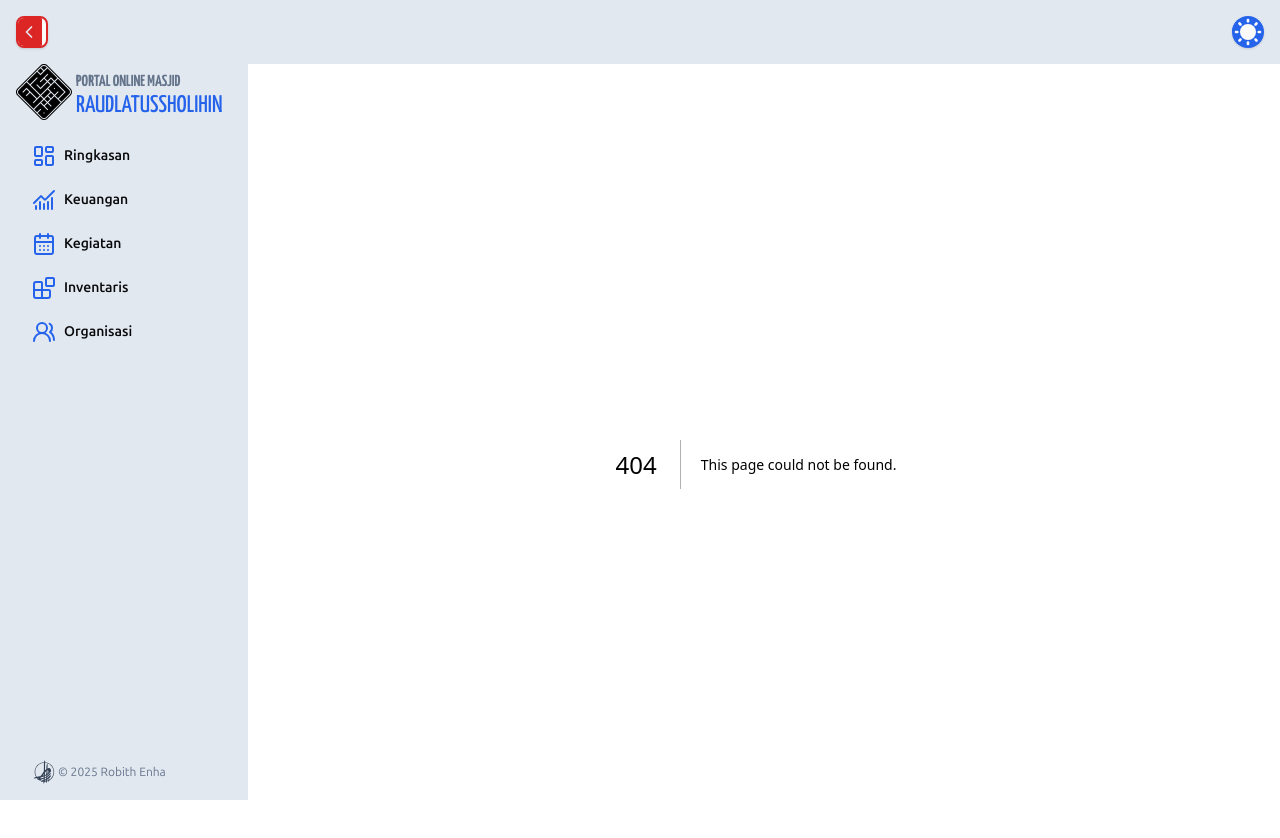
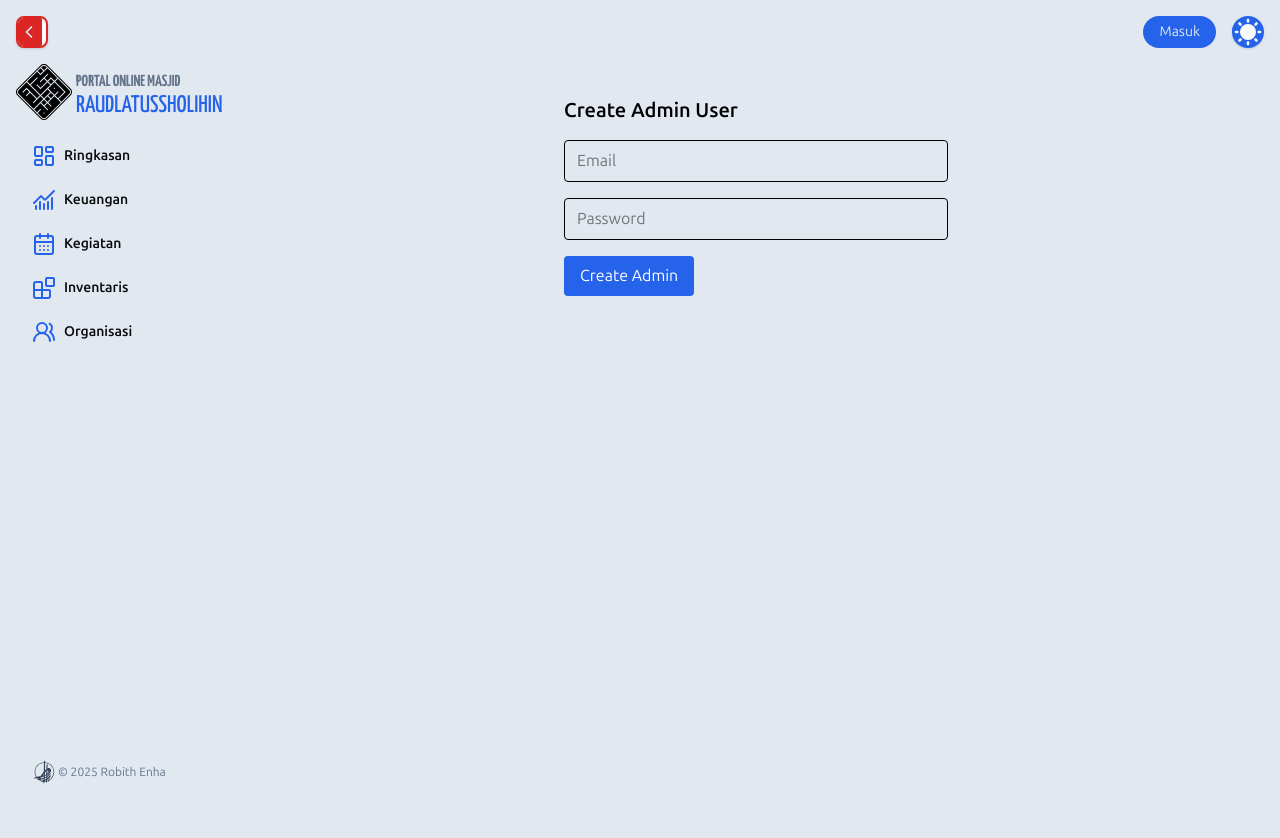
Before and after one commit to aquilaibrahimovic/platform-masjid, a Next.js app: page /setup-admin in a window 1280 px wide. Before the commit this address had no page. Shown: the top 838 px of the page. After the commit the page ends 800 px from the top, so only its background shows below. Built offline with nearby package versions, Linux system fonts and the light colour scheme; no server answers; a web font is replaced by a local one.

Commit message:
admin environment

```diff
--- a/package.json
+++ b/package.json
@@ -9,6 +9,7 @@
     "lint": "next lint"
   },
   "dependencies": {
+    "@supabase/ssr": "^0.6.1",
     "@supabase/supabase-js": "^2.51.0",
     "clsx": "^2.1.1",
     "date-fns": "^4.1.0",
--- /dev/null
+++ b/src/app/setup-admin/page.tsx
@@ -0,0 +1,49 @@
+"use client";
+
+import { useState } from "react";
+import { supabase } from "@/lib/supabase-client";
+
+export default function SetupAdmin() {
+  const [email, setEmail] = useState("");
+  const [password, setPassword] = useState("");
+  const [status, setStatus] = useState("");
+
+  const handleSignUp = async () => {
+    const { error } = await supabase.auth.signUp({
+      email,
+      password,
+    });
+    if (error) {
+      setStatus(`❌ ${error.message}`);
+    } else {
+      setStatus("✅ Sign-up successful. Now set role=admin in Supabase.");
+    }
+  };
+
+  return (
+    <div className="p-8 max-w-md mx-auto space-y-4">
+      <h1 className="text-xl font-semibold">Create Admin User</h1>
+      <input
+        className="w-full border px-3 py-2 rounded"
+        type="email"
+        placeholder="Email"
+        value={email}
+        onChange={(e) => setEmail(e.target.value)}
+      />
+      <input
+        className="w-full border px-3 py-2 rounded"
+        type="password"
+        placeholder="Password"
+        value={password}
+        onChange={(e) => setPassword(e.target.value)}
+      />
+      <button
+        className="bg-accent1b text-white px-4 py-2 rounded"
+        onClick={handleSignUp}
+      >
+        Create Admin
+      </button>
+      {status && <p className="text-sm mt-2">{status}</p>}
+    </div>
+  );
+}
--- a/src/components/Header.tsx
+++ b/src/components/Header.tsx
@@ -1,17 +1,54 @@
+"use client";
+
+import { useEffect, useState } from "react";
+import { supabase } from "@/lib/supabase-client";
 import { SidebarToggleButton, ThemeToggleButton } from "./Toggles";
-import { useTheme } from "next-themes";
 import { motion } from "motion/react";
 import { logoText } from "@/lib/constants";
 
 export default function Header() {
-  const { resolvedTheme } = useTheme();
+  const [userRole, setUserRole] = useState<string | null>(null);
+  const [showLogin, setShowLogin] = useState(false);
+  const [email, setEmail] = useState("");
+  const [password, setPassword] = useState("");
+
+  useEffect(() => {
+    const getUser = async () => {
+      const {
+        data: { user },
+      } = await supabase.auth.getUser();
+      if (user) {
+        setUserRole(user.user_metadata?.role ?? null);
+      }
+    };
+    getUser();
+  }, []);
+
+  const handleLogin = async () => {
+    const { error } = await supabase.auth.signInWithPassword({
+      email,
+      password,
+    });
+    if (error) {
+      alert(error.message);
+    } else {
+      location.reload();
+    }
+  };
+
+  const handleLogout = async () => {
+    await supabase.auth.signOut();
+    location.reload();
+  };
+
   return (
-    <div className="flex h-16 justify-between items-center px-4 gap-2 bg-background1">
-      <SidebarToggleButton />
-      <div className="relative h-14 flex-1 sm:hidden short:flex select-none">
-        <div className="w-14 h-14 scale-75 -translate-x-1.75">
+    <>
+      <div className="flex h-16 justify-between items-center px-4 gap-2 bg-background1">
+        <SidebarToggleButton />
+
+        <div className="flex-1 sm:hidden short:flex items-center gap-2">
           <motion.svg
-            key={resolvedTheme}
+            key="logo"
             width="56"
             height="56"
             viewBox="0 0 56 56"
@@ -21,7 +58,6 @@ export default function Header() {
                 "var(--color-accent2b)",
                 "var(--color-text1)",
                 "var(--color-accent1b)",
-                "var(--color-accent2a)",
               ],
             }}
             transition={{ duration: 4, repeat: Infinity }}
@@ -29,19 +65,66 @@ export default function Header() {
             <use href="/images/sprites.svg#logo-masjid" />
           </motion.svg>
         </div>
-        <div
-          className="absolute top-1 w-39 h-14 left-11 hidden sm:hidden short:flex flex-col justify-center"
-          style={{ lineHeight: 1 }}
-        >
-          <div className="font-special text-md font-bold text-text3">
-            {logoText.line1}
-          </div>
-          <div className="font-special text-2xl font-medium text-accent1b">
-            {logoText.line2}
+
+        <div className="flex gap-4">
+          {/* 👇 Login or Logout Button */}
+          {userRole === "admin" ? (
+            <button
+              onClick={handleLogout}
+              className="h-8 px-4 rounded-full bg-no text-background1 hover:bg-no/50 text-sm"
+            >
+              Keluar
+            </button>
+          ) : (
+            <button
+              onClick={() => setShowLogin(true)}
+              className="h-8 px-4 rounded-full bg-accent1b text-background1 hover:bg-accent1a text-sm"
+            >
+              Masuk
+            </button>
+          )}
+
+          <ThemeToggleButton />
+        </div>
+      </div>
+
+      {/* Login Modal */}
+      {showLogin && (
+        <div className="fixed inset-0 bg-black/40 z-50 flex items-center justify-center">
+          <div className="bg-background2 p-6 rounded-xl shadow-lg w-80 space-y-4">
+            <h2 className="text-lg font-semibold text-accent2b">Masuk Admin</h2>
+            <p>Hanya untuk pengelola aplikasi</p>
+            <input
+              type="email"
+              placeholder="Email"
+              className="w-full px-3 py-2 rounded-md border text-sm border-border bg-background1"
+              value={email}
+              onChange={(e) => setEmail(e.target.value)}
+            />
+            <input
+              type="password"
+              placeholder="Password"
+              className="w-full px-3 py-2 rounded-md border text-sm border-border bg-background1"
+              value={password}
+              onChange={(e) => setPassword(e.target.value)}
+            />
+            <div className="flex justify-end gap-2 pt-2">
+              <button
+                onClick={() => setShowLogin(false)}
+                className="text-sm px-4 py-1 rounded-md border border-border text-text2 hover:bg-background1"
+              >
+                Batal
+              </button>
+              <button
+                onClick={handleLogin}
+                className="text-sm px-4 py-1 rounded-md bg-accent1b text-background1 hover:bg-accent1a"
+              >
+                Masuk
+              </button>
+            </div>
           </div>
         </div>
-      </div>
-      <ThemeToggleButton />
-    </div>
+      )}
+    </>
   );
 }
--- /dev/null
+++ b/src/lib/supabase-client.ts
@@ -0,0 +1,6 @@
+import { createBrowserClient } from "@supabase/ssr";
+
+export const supabase = createBrowserClient(
+  process.env.NEXT_PUBLIC_SUPABASE_URL!,
+  process.env.NEXT_PUBLIC_SUPABASE_ANON_KEY!
+);
--- /dev/null
+++ b/src/lib/supabase-server.ts
@@ -0,0 +1,22 @@
+// lib/supabase-server.ts
+import { createServerClient } from "@supabase/ssr";
+import { cookies as nextCookies } from "next/headers";
+import type { CookieOptionsWithName } from "@supabase/ssr";
+
+export const createSupabaseServerClient = async () => {
+  const cookieStore = await nextCookies(); // ✅ await it!
+
+  return createServerClient(
+    process.env.NEXT_PUBLIC_SUPABASE_URL!,
+    process.env.NEXT_PUBLIC_SUPABASE_ANON_KEY!,
+    {
+      cookies: {
+        get(name: string) {
+          return cookieStore.get(name)?.value;
+        },
+        set() {},
+        remove() {},
+      },
+    }
+  );
+};
--- a/src/lib/supabase.ts
+++ /dev/null
@@ -1,7 +0,0 @@
-// lib/supabase.ts
-import { createClient } from "@supabase/supabase-js";
-
-const supabaseUrl = process.env.NEXT_PUBLIC_SUPABASE_URL!;
-const supabaseAnonKey = process.env.NEXT_PUBLIC_SUPABASE_ANON_KEY!;
-
-export const supabase = createClient(supabaseUrl, supabaseAnonKey);
```
Also changed, not shown: 1 other file (tests, documents, lock files or other folders).
